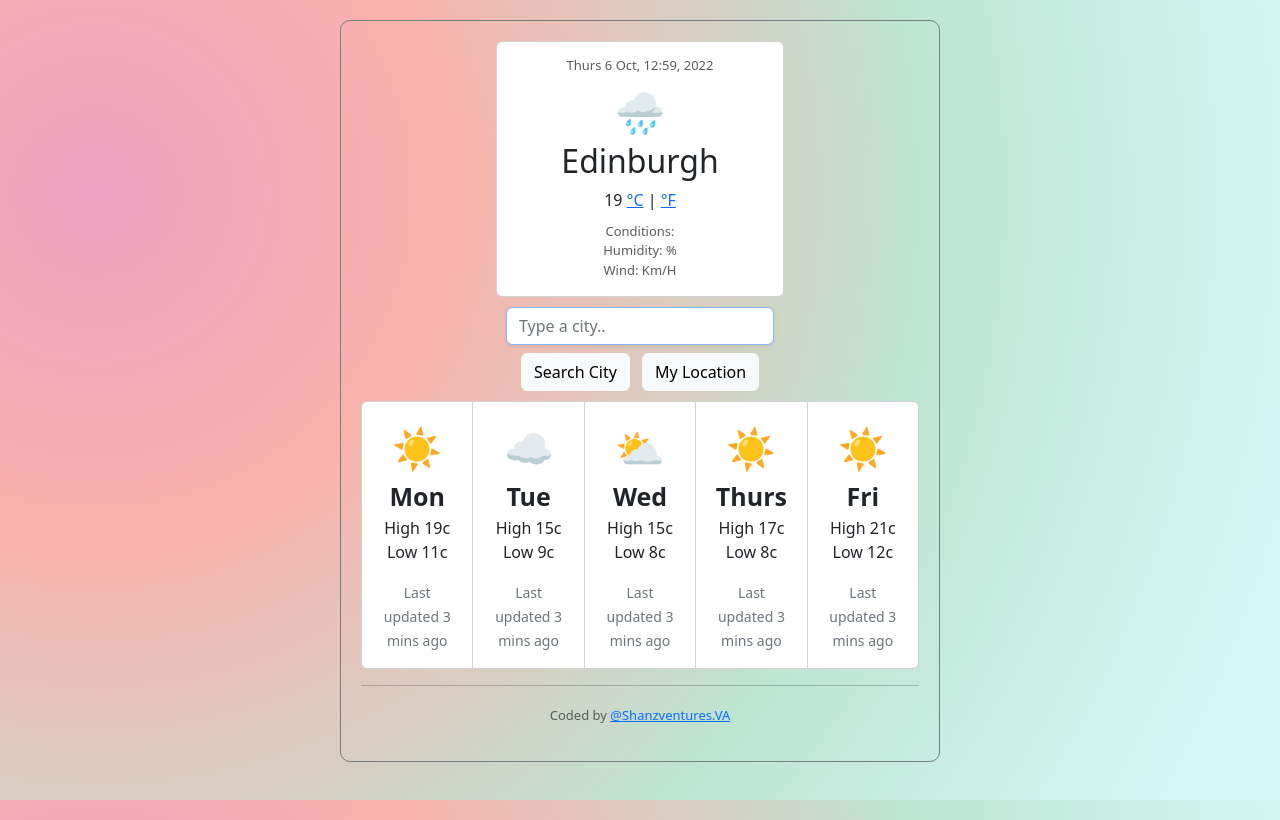
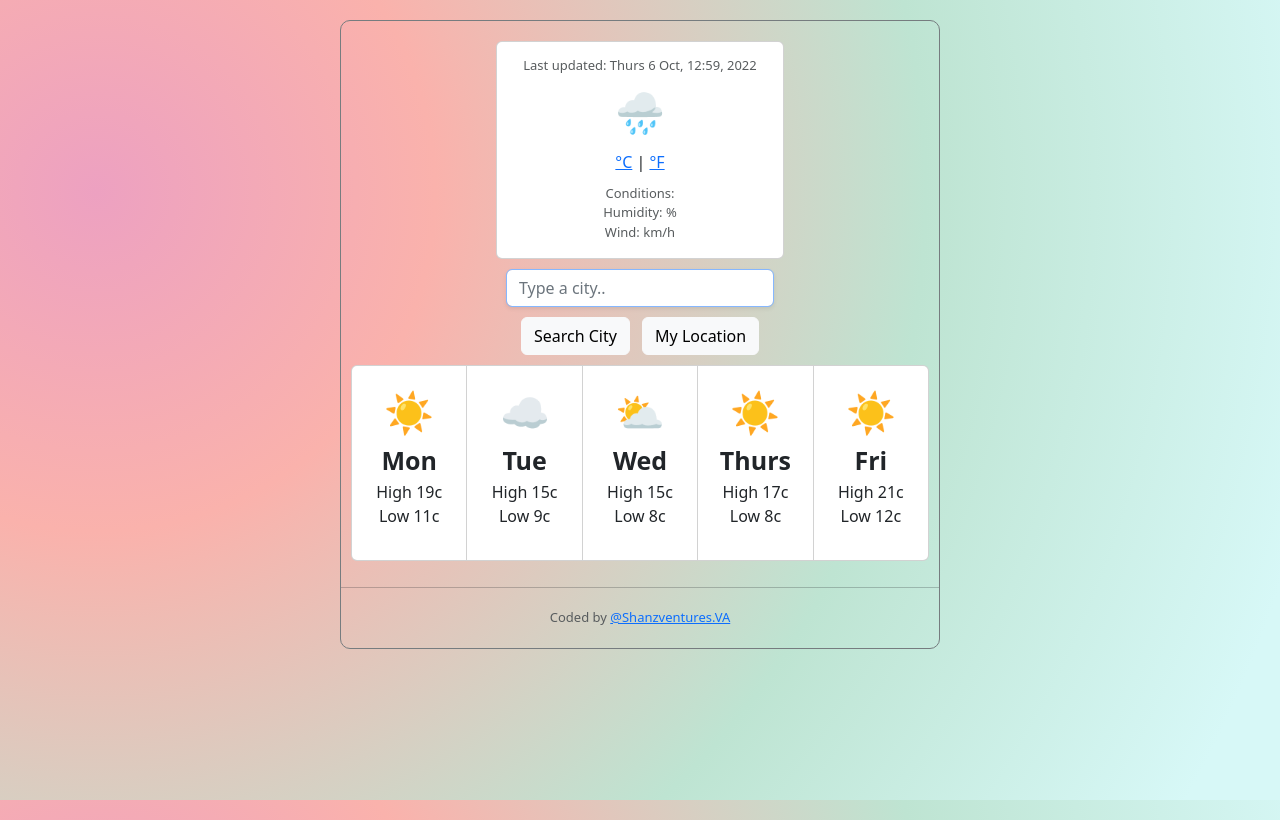
Before and after one commit to shanzventures/Weather-App-Project-Final-Project, a plain HTML site: page Final-Weather-Project/Weather-App-Project/index.html in a window 1280 px wide. Drawn offline with nearby package versions, Linux system fonts and the light colour scheme.

Commit message:
Edited Layout and Styling

```diff
--- a/Final-Weather-Project/Weather-App-Project/index.html
+++ b/Final-Weather-Project/Weather-App-Project/index.html
@@ -17,11 +17,11 @@
     <body>
       <div class="card">
         <div class="card-body">
-          <h1>Aug 26, 13:06, 2022</h1>
+          <h1>Last updated: <span id="timeAndDate"</span></h1>
           <p class="emoji">🌧</p>
-          <h2 class="city-input">Edinburgh</h2>
+          <h2 class="city-input"> </h2>
           <div class="liveTemp">
-            <span class="temperature" id="temperature">19</span
+            <span class="temperature" id="temperature"></span
             ><span class="units">
               <a href="#" id="celsius-link">°C</a> |
               <a href="#" id="fahrenheit-link">°F</a>
@@ -36,7 +36,6 @@
       </div>
 
       <form class="search-form" id="search-form">
-        <div class="row mb-2">
           <div class="col-sm-12">
             <input
               type="search"
@@ -46,11 +45,10 @@
               id="city-input"
               class="form-control shadow-sm"
             />
-          </div>
         </div>
+         </form>
 
 <div class="buttons">
-        <div class="d-grid gap-2 d-md-block">
           <button
             type="“submit”"
             class="btn btn-light me-md-2"
@@ -58,13 +56,12 @@
           >
             Search City
           </button>
-
           <button class="btn btn-light" id="current-location-button">
             My Location
           </button>
-        </div>
-        </div>
-         </form>
+</div>
+
+
 
       <div class="card-group">
         <div class="card">
@@ -73,7 +70,7 @@
             <strong class="day"> Mon </strong>
             <p class="temperature">High 19c Low 11c</p>
             <p class="card-text">
-              <small class="text-muted">Last updated 3 mins ago</small>
+              <small class="text-muted"></small>
             </p>
           </div>
         </div>
@@ -84,7 +81,7 @@
             <strong class="day"> Tue </strong>
             <p class="temperature">High 15c Low 9c</p>
             <p class="card-text">
-              <small class="text-muted">Last updated 3 mins ago</small>
+              <small class="text-muted"></small>
             </p>
           </div>
         </div>
@@ -95,7 +92,7 @@
             <strong class="day"> Wed </strong>
             <p class="temperature">High 15c Low 8c</p>
             <p class="card-text">
-              <small class="text-muted">Last updated 3 mins ago</small>
+              <small class="text-muted"></small>
             </p>
           </div>
         </div>
@@ -106,7 +103,7 @@
             <strong class="day"> Thurs </strong>
             <p class="temperature">High 17c Low 8c</p>
             <p class="card-text">
-              <small class="text-muted">Last updated 3 mins ago</small>
+              <small class="text-muted"></small>
             </p>
           </div>
         </div>
@@ -117,14 +114,14 @@
             <strong class="day"> Fri </strong>
             <p class="temperature">High 21c Low 12c</p>
             <p class="card-text">
-              <small class="text-muted">Last updated 3 mins ago</small>
+              <small class="text-muted"></small>
             </p>
           </div>
         </div>
       </div>
       <hr />
       <div class="footer">
-        <p>Coded by <a href="https://www.instagram.com/shanzventures.va/" id="ig-linl">@Shanzventures.VA</p>
+        Coded by <a href="https://www.instagram.com/shanzventures.va/" id="ig-linl">@Shanzventures.VA
       </div>
     </body>
   </div>
--- a/Final-Weather-Project/Weather-App-Project/src/index.css
+++ b/Final-Weather-Project/Weather-App-Project/src/index.css
@@ -14,13 +14,12 @@ body {
   margin: 0 auto;
   background-repeat: no-repeat;
   background-attachment: fixed;
-  padding: 20px auto;
 }
 
 .container {
   max-width: 600px;
   margin: 20px auto;
-  padding: 20px;
+  padding: 20px 0 20px 0;
   border: 1px solid #767c7f;
   border-radius: 10px;
 }
@@ -33,7 +32,7 @@ h1 {
 
 ul {
   margin: 0 auto;
-  padding: 10px 0 0;
+  padding: 10px 0 0 0;
 }
 
 li {
@@ -41,7 +40,6 @@ li {
   text-align: centre;
   font-size: small;
   list-style: none;
-  text-transform: capitalize;
 }
 
 .card {
@@ -49,6 +47,10 @@ li {
   text-align: center;
   margin: 0 auto;
   width: 18rem;
+}
+
+.card-group {
+  padding: 10px;
 }
 
 form {
@@ -76,6 +78,7 @@ strong {
 
 .footer {
   display: inline-block;
+  margin: 0 auto;
   width: 100%;
   text-align: center;
   color: #585c5e;
--- a/Final-Weather-Project/Weather-App-Project/src/index.js
+++ b/Final-Weather-Project/Weather-App-Project/src/index.js
@@ -34,7 +34,7 @@ let months = [
 
 let month = months[now.getMonth()];
 
-h1.innerHTML = `${day} ${date} ${month}, ${hours}:${minutes}, ${year}`;
+timeAndDate.innerHTML = `${day} ${date} ${month}, ${hours}:${minutes}, ${year}`;
 
 ///////// City Search
 
```
Also changed, not shown: 1 other file.
